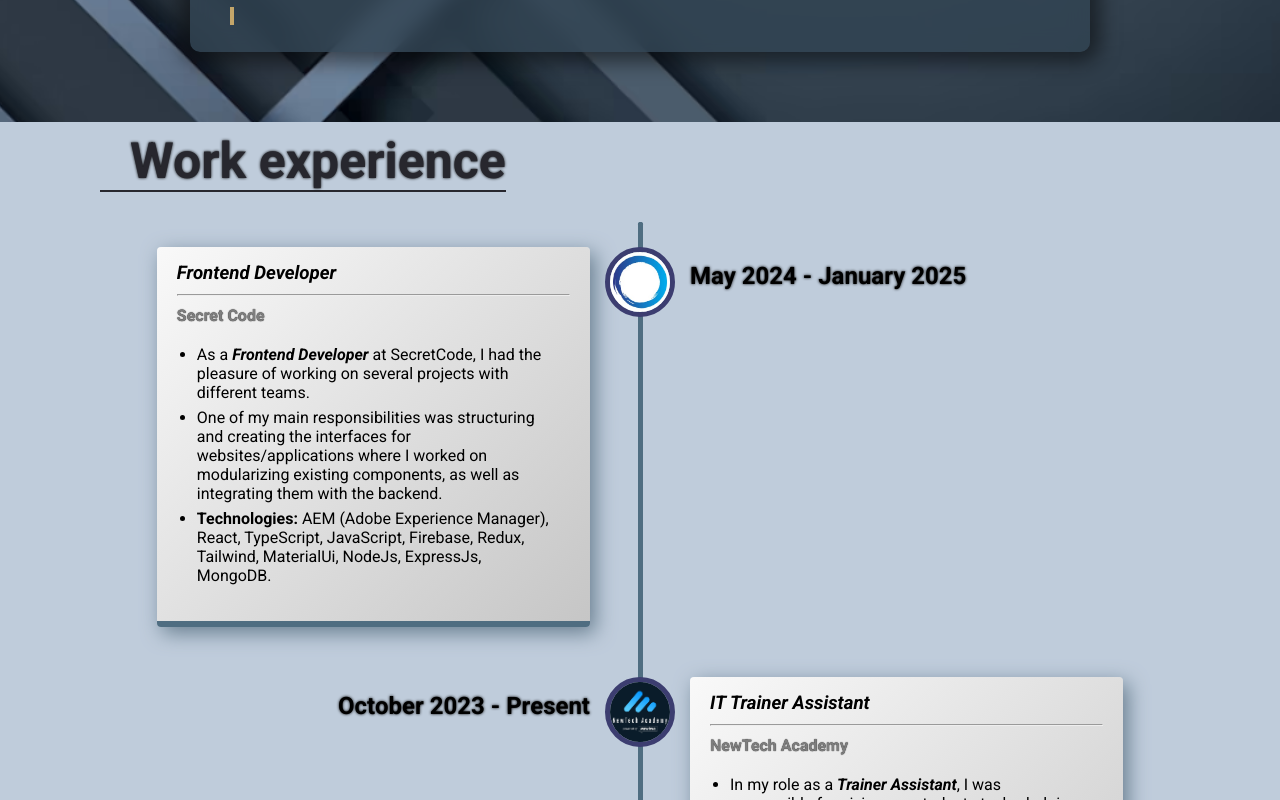
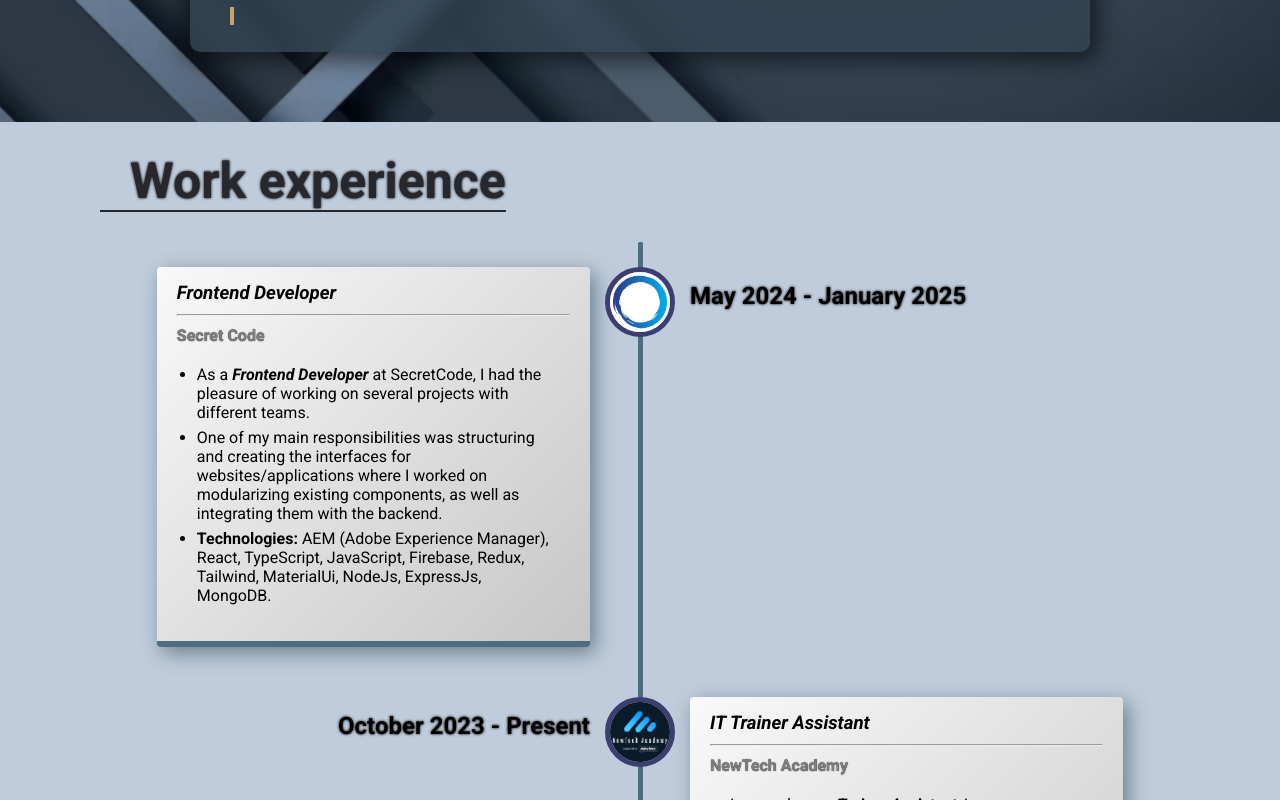
Before and after one commit to GiuranRadu/my-portofolio, a React (Vite) app: page / in a window 1280 px wide. Shown: the part 980-1780 px from the top of the page. Built offline with nearby package versions, Linux system fonts and the light colour scheme; no server answers.

Commit message:
add some padding

```diff
--- a/src/Components/WorkExperience/WorkExperience.module.css
+++ b/src/Components/WorkExperience/WorkExperience.module.css
@@ -1,6 +1,6 @@
 .section-container {
     margin: 0 auto;
-    padding: 10px 100px 50px 100px;
+    padding: 30px 100px 50px 100px;
 }
 
 .section-container h1 {
```
